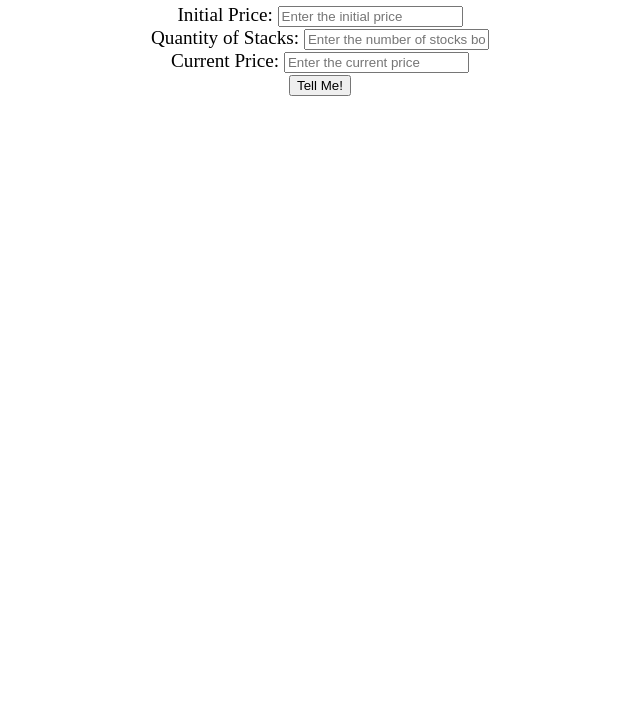
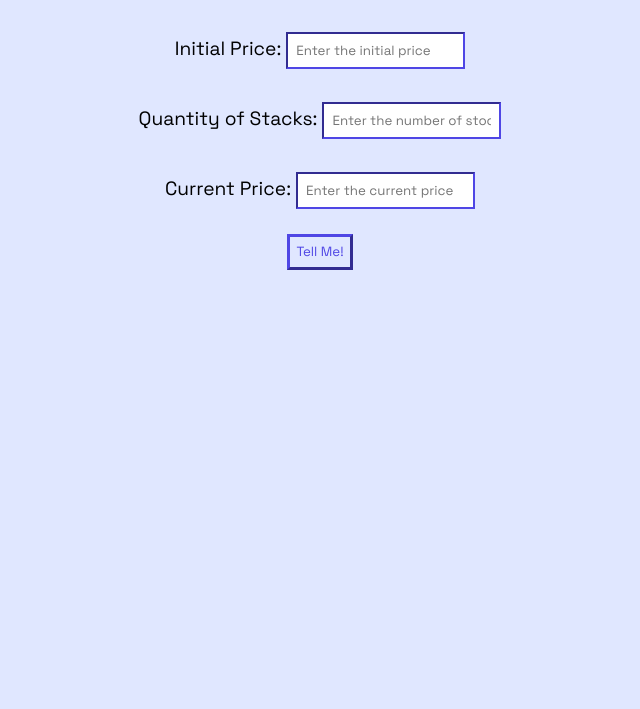
Before and after one commit to Preethipa/Profit-loss-app, a plain HTML site: page index.html in a window 1280 px wide. Shown: the part 91-800 px from the top of the page, without its empty margins (320-960 px from the left). Drawn offline with Linux system fonts and the light colour scheme; a web font is replaced by a local one.

Commit message:
styling done

```diff
--- a/app.js
+++ b/app.js
@@ -8,9 +8,9 @@ const outputShown = document.querySelector("#output-shown");
 tellmeBtn.addEventListener("click", submitHandler);
 
 function submitHandler(){
-    var ip = initialPrice.value;
-    var qty = stackQty.value;
-    var cp = currentPrice.value;
+    var ip = Number(initialPrice.value);
+    var qty = Number(stackQty.value);
+    var cp = Number(currentPrice.value);
 
     calculateProfitAndLoss(ip, qty, cp);
 }
@@ -32,7 +32,7 @@ function calculateProfitAndLoss(initialprice, stackqty, currentprice){
     }
 
     else{
-        showOutput("No pain no gain and No gain no pain");
+        showOutput("No pain no gain and No gain no pain🙃");
     }
 
 }
--- a/styles.css
+++ b/styles.css
@@ -1,5 +1,18 @@
+@import url('https://fonts.googleapis.com/css2?family=Alkalami&family=Cabin&family=Karla&family=Lato&family=Merriweather&family=Playfair+Display&family=Secular+One&family=Sono&family=Source+Sans+Pro&family=Space+Grotesk&display=swap');
+
+:root{
+    --primary-color:#4f46e5;
+    --light-blue: #e0e7ff;
+}
+
 body{
+    background-color:var(--light-blue);
+    font-family: 'Space Grotesk', sans-serif;
+}
 
+h1{
+    color:var(--primary-color);
+    margin-bottom: 3rem;
 }
 
 main{
@@ -8,3 +21,24 @@ main{
     text-align: center;
     font-size: larger;
 }
+
+label{
+
+    display: block;
+    margin-top: 0.5rem;
+}
+
+input{
+    padding: 0.5rem 0.5rem;
+    border-color: var(--primary-color);
+    font-family: 'Space Grotesk', sans-serif;
+}
+
+button{
+    background: transparent;
+    border-color: var(--primary-color);
+    padding: 0.4rem 0.4rem;
+    color:var(--primary-color);
+    border-width: medium;
+    font-family: 'Space Grotesk', sans-serif;
+}
```
